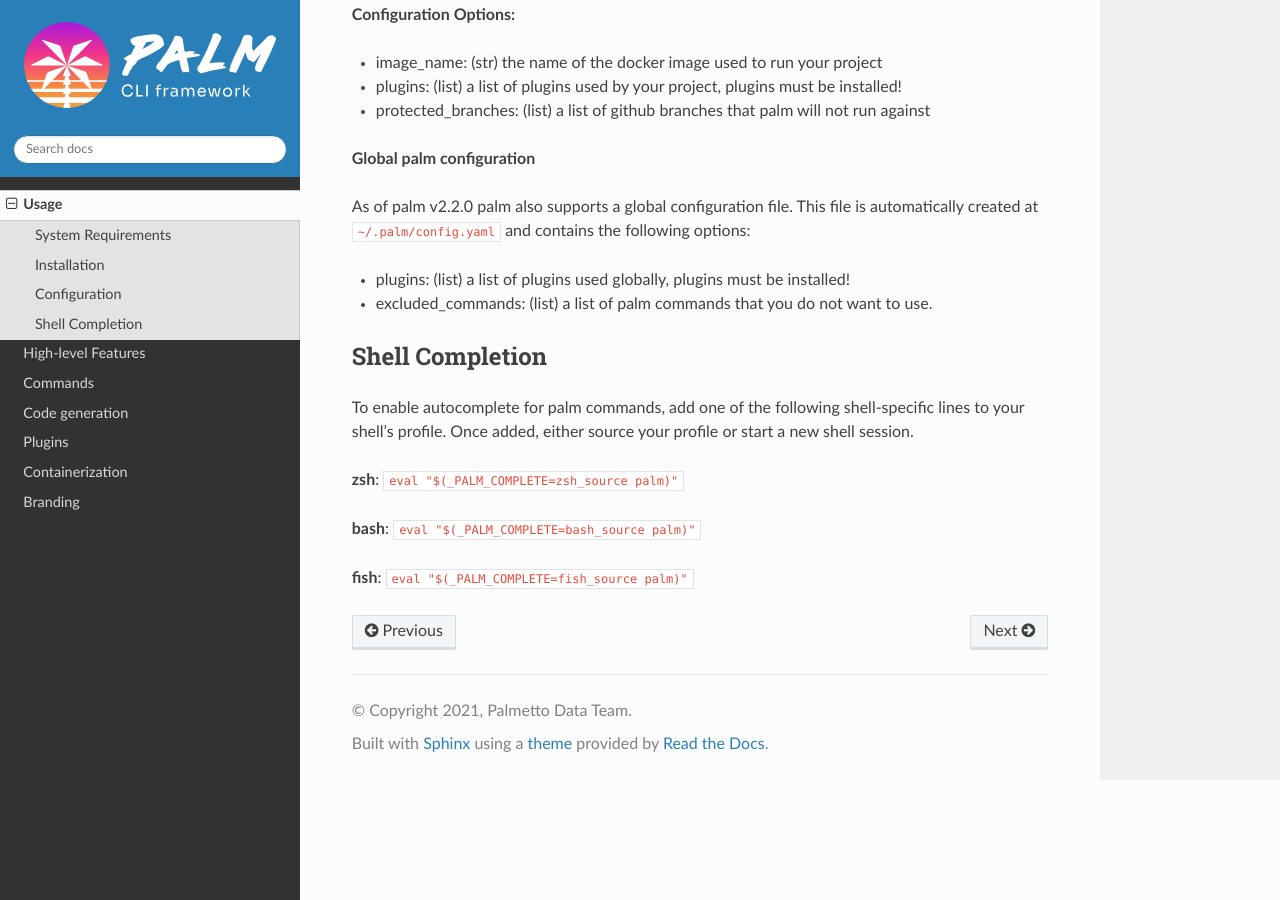
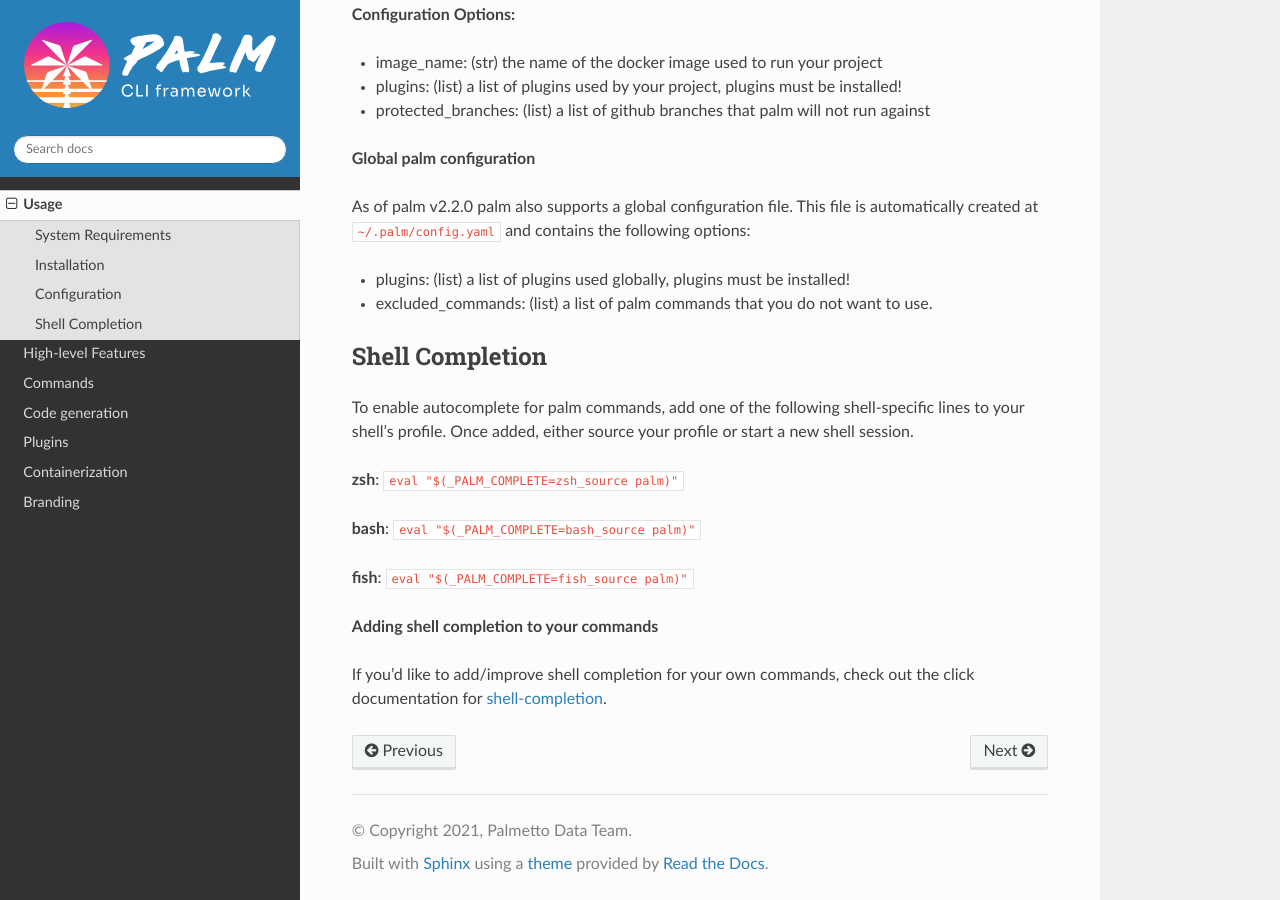
Before and after one commit to palmetto/palm-cli, a Sphinx documentation site: the page built from docs/source/usage.rst, in a window 1280 px wide and 900 px high, scrolled down 1588 px. Built offline with Sphinx 7.4.7 and the Read the Docs theme 2.0.0, drawn with Linux system fonts in a browser that asks for light colours.

Commit message:
Add link to click docs for shell completion

```diff
--- a/docs/source/usage.rst
+++ b/docs/source/usage.rst
@@ -105,3 +105,8 @@ a new shell session.
 
 **fish**:
 ``eval "$(_PALM_COMPLETE=fish_source palm)"``
+
+**Adding shell completion to your commands**
+
+If you'd like to add/improve shell completion for your own commands, check out
+the click documentation for `shell-completion <https://click.palletsprojects.com/en/8.0.x/shell-completion/#custom-type-completion>`_.
```
